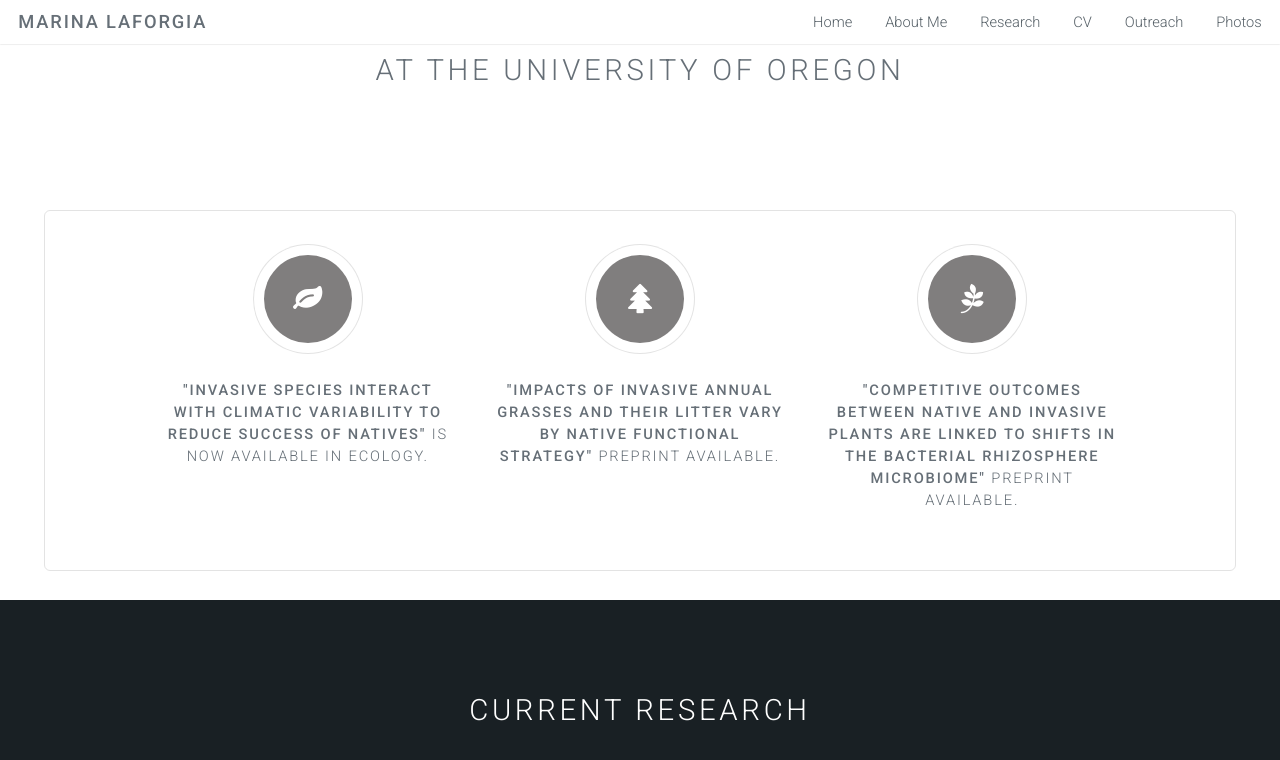
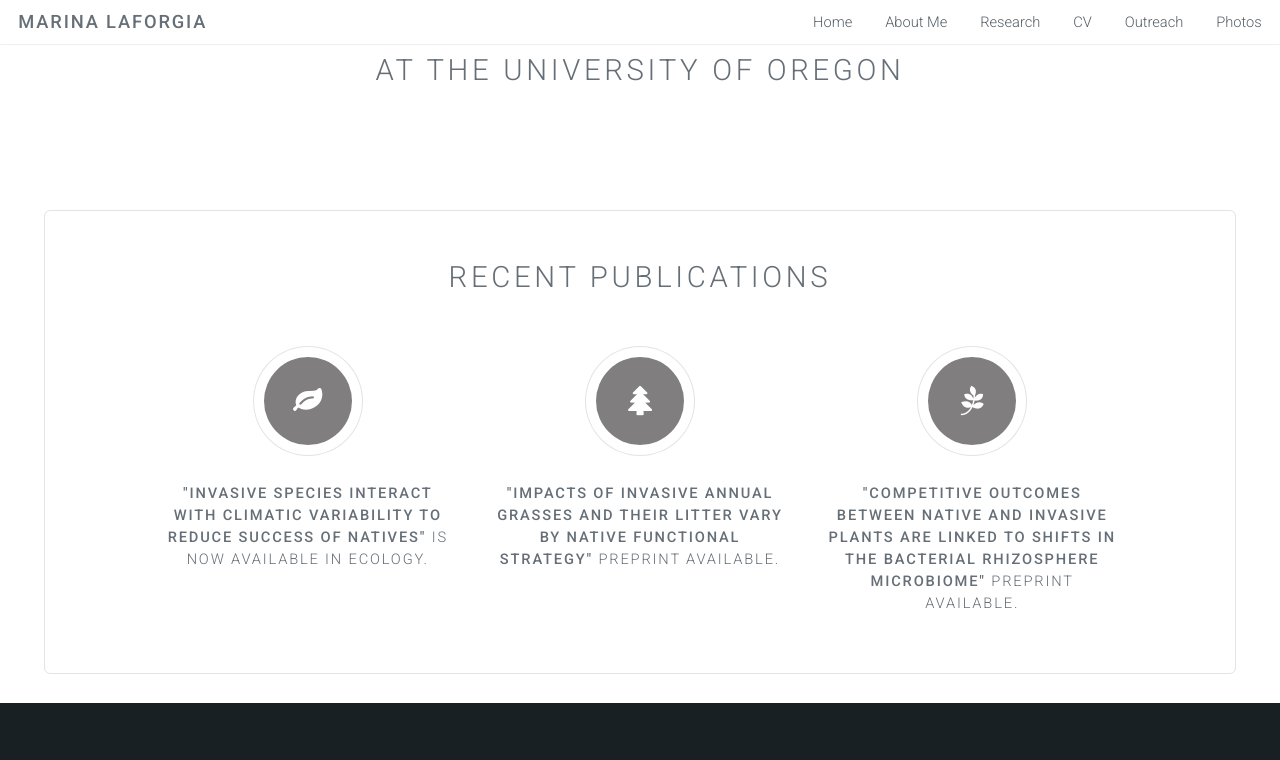
Before and after one commit to marinalaforgia/marinalaforgia.github.io, a Jekyll site: the page built from index.html, in a window 1280 px wide and 900 px high, scrolled down 487 px, cut to the strip 0-767 px from the top of the window. Shown: the top 760 px of the strip. Built offline with Jekyll 4.4.1, drawn with Linux system fonts in a browser that asks for light colours.

Commit message:
Update index.html

```diff
--- a/index.html
+++ b/index.html
@@ -11,6 +11,9 @@ layout: landing-page
 			</section>
 
 			<section class="special box">
+				<header class="major">
+					<h2>Recent Publications</h2>
+				</header>
 				<div  class="container">
 					<div class="row">
 						<div class="4u">
```
